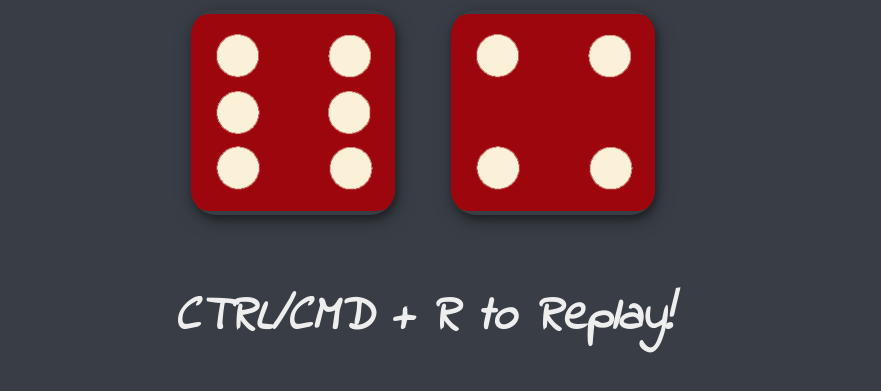
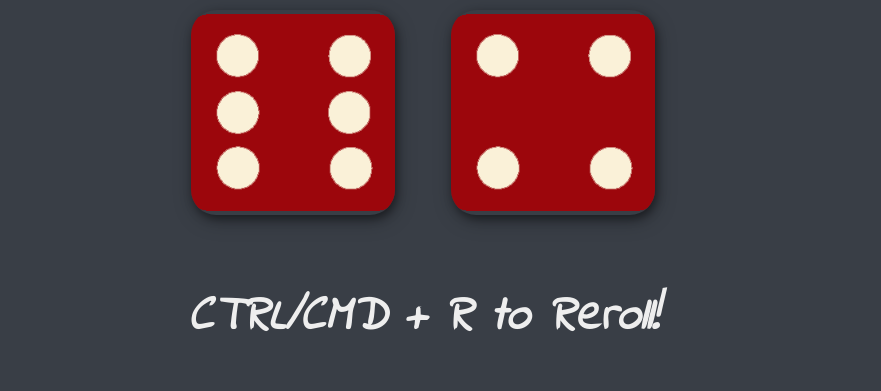
Before and after one commit to CodeKiyoshi/SimpleDice, a plain HTML site: page dicee.html in a window 1280 px wide. Shown: the part 321-712 px from the top of the page, without its empty margins (217-1098 px from the left). Drawn offline with Linux system fonts and the light colour scheme.

Commit message:
Update dicee.html

```diff
--- a/dicee.html
+++ b/dicee.html
@@ -31,7 +31,7 @@
 </body>
 
 <footer>
-    <h2><em> CTRL/CMD + R to Replay!</em></h2>
+    <h2><em> CTRL/CMD + R to Reroll!</em></h2>
 </footer>
 
 </html>
```
